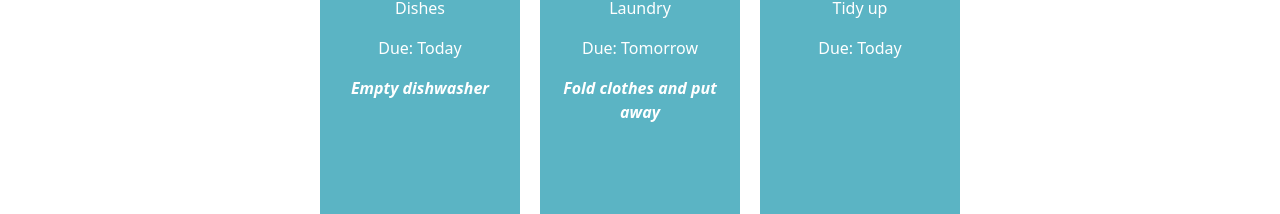
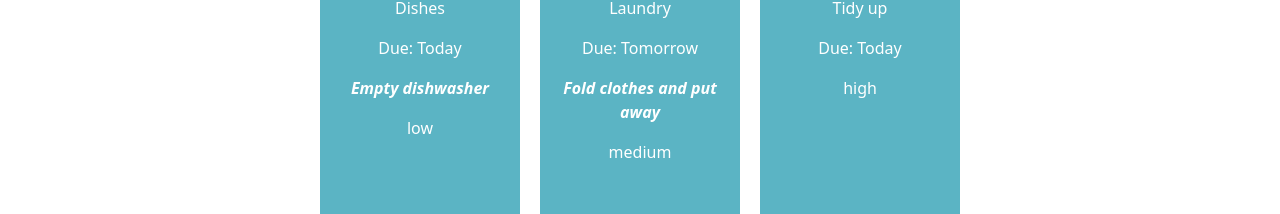
Before and after one commit to Aidan-Weeks/react-basics-labs, a React (Vite) app in the folder tasky/: page / in a window 1280 px wide. Shown: the part 180-394 px from the top of the page. Built offline with nearby package versions, Linux system fonts and the light colour scheme.

Commit message:
Tasky Lab 2a - Exercise done

```diff
--- a/tasky/src/App.jsx
+++ b/tasky/src/App.jsx
@@ -8,9 +8,10 @@ import React, { useState } from 'react';
 function App() {
    const [ taskState, setTaskState ] = useState({
     tasks: [
-      { id: 1, title:"Dishes", description: "Empty dishwasher", deadline: "Today" },
-      { id: 2, title: "Laundry", description: "Fold clothes and put away", deadline: "Tomorrow" },
-      { id: 3, title: "Tidy up", deadline: "Today" }
+      { id: 1, title:"Dishes", description: "Empty dishwasher", deadline: "Today", priority: "low" },
+      { id: 2, title: "Laundry", description: "Fold clothes and put away", deadline: "Tomorrow", priority: "medium" },
+      { id: 3, title: "Tidy up", deadline: "Today", priority: "high" }
+
     ]
   });
   return (
@@ -21,6 +22,7 @@ function App() {
       title={task.title}
       description={task.description}
       deadline={task.deadline}
+      priority={task.priority}
        key={task.id}
     />
   ))}
--- a/tasky/src/components/Task.jsx
+++ b/tasky/src/components/Task.jsx
@@ -5,6 +5,7 @@ const Task = (props) => {
            <p>{props.title}</p>
             <p>Due: {props.deadline}</p>
             <p className="description">{props.description}</p>
+            <p className="priority">{props.priority}</p>
         </div>
     )
 
```
